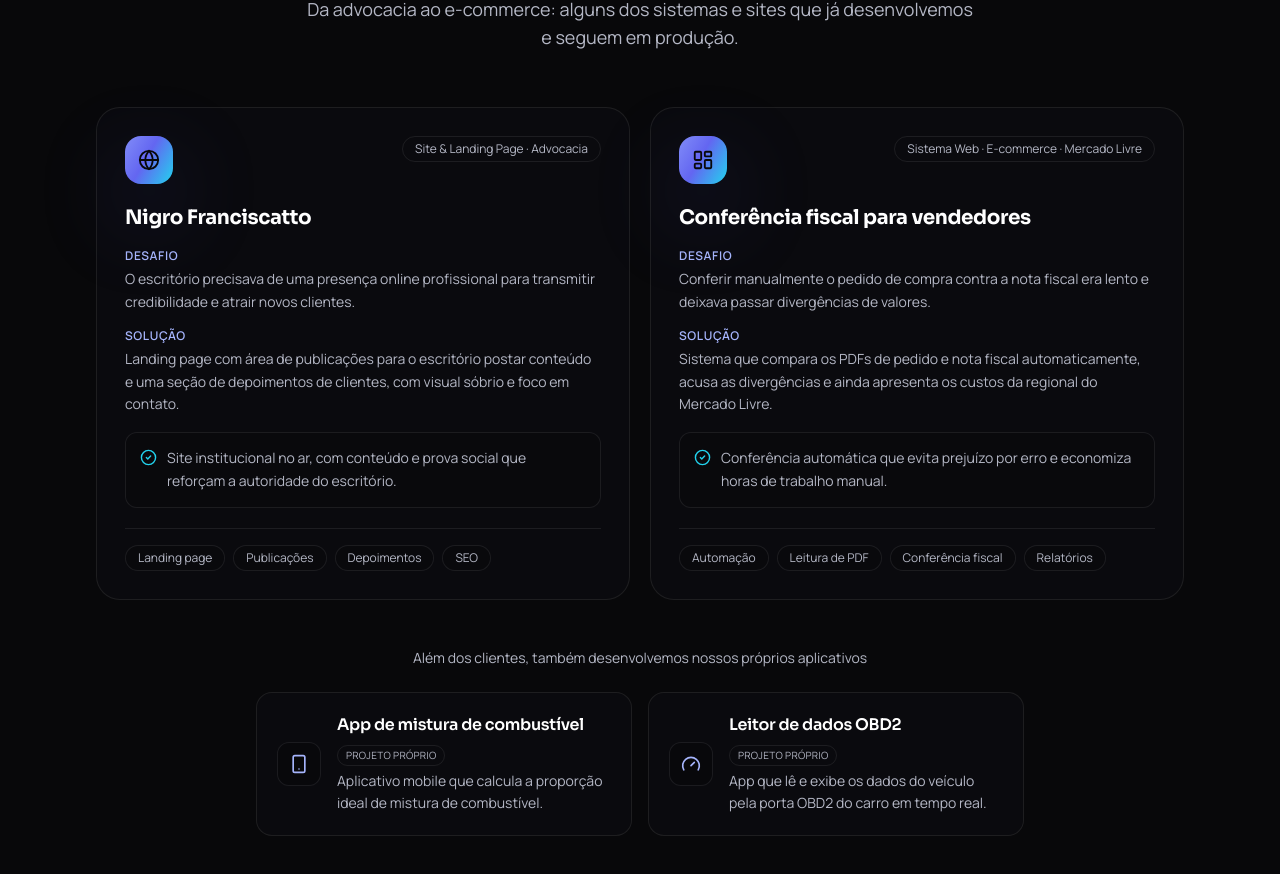
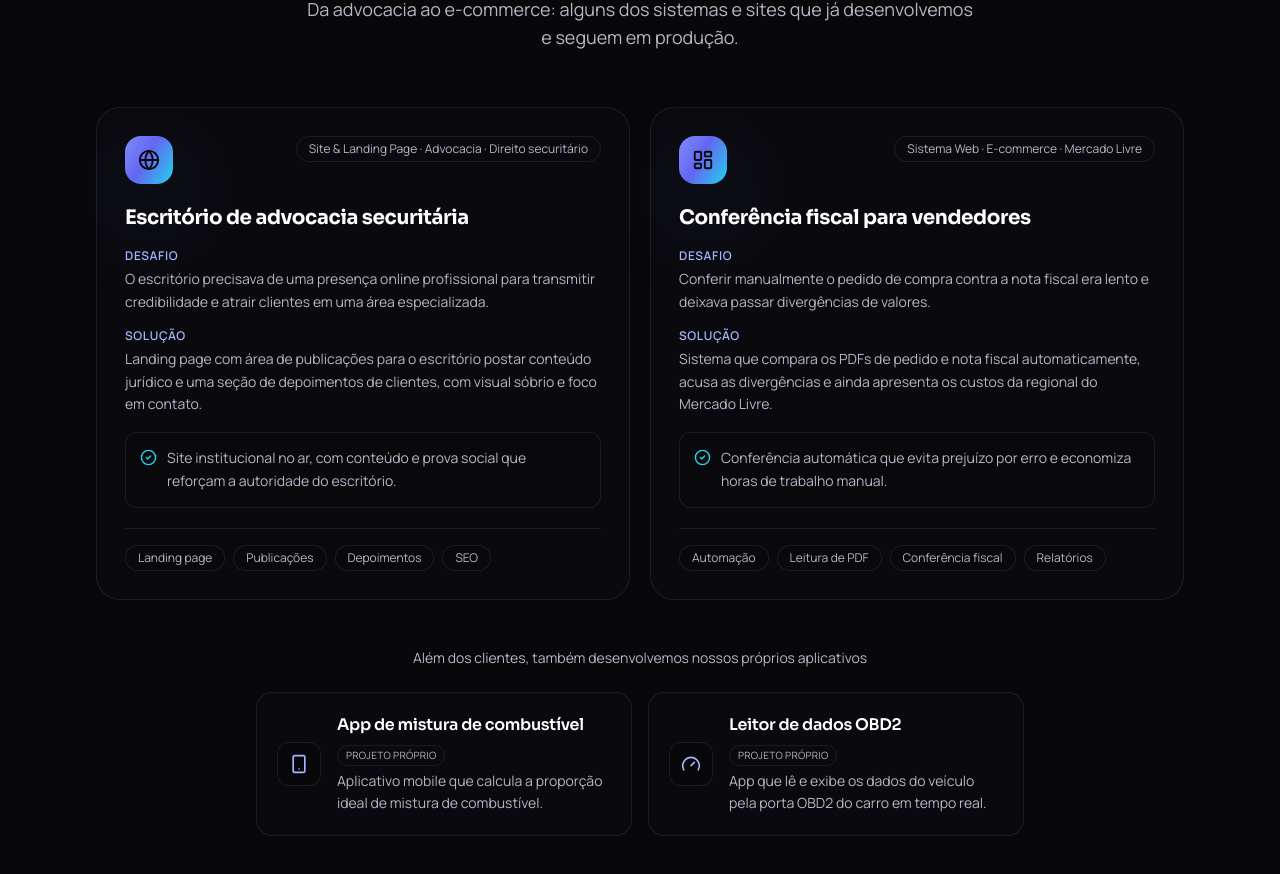
Before and after one commit to masamps/samtech-landing, a React (Vite) app: page / in a window 1280 px wide. Shown: the part 3874-4748 px from the top of the page. Built offline with nearby package versions, Linux system fonts and the light colour scheme.

Commit message:
Anonimizar case de advocacia para direito securitário

```diff
--- a/src/data/site.js
+++ b/src/data/site.js
@@ -167,14 +167,14 @@ export const stats = [
 // Cases reais de clientes em produção.
 export const cases = [
   {
-    client: "Nigro Franciscatto",
+    client: "Escritório de advocacia securitária",
     type: "Site & Landing Page",
-    segment: "Advocacia",
+    segment: "Advocacia · Direito securitário",
     icon: "Globe",
     challenge:
-      "O escritório precisava de uma presença online profissional para transmitir credibilidade e atrair novos clientes.",
+      "O escritório precisava de uma presença online profissional para transmitir credibilidade e atrair clientes em uma área especializada.",
     solution:
-      "Landing page com área de publicações para o escritório postar conteúdo e uma seção de depoimentos de clientes, com visual sóbrio e foco em contato.",
+      "Landing page com área de publicações para o escritório postar conteúdo jurídico e uma seção de depoimentos de clientes, com visual sóbrio e foco em contato.",
     result:
       "Site institucional no ar, com conteúdo e prova social que reforçam a autoridade do escritório.",
     tags: ["Landing page", "Publicações", "Depoimentos", "SEO"],
```
